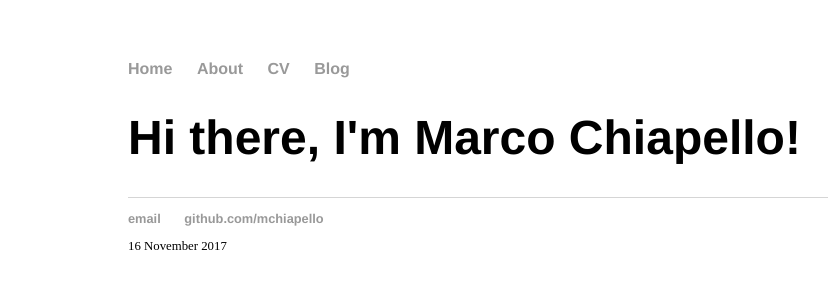
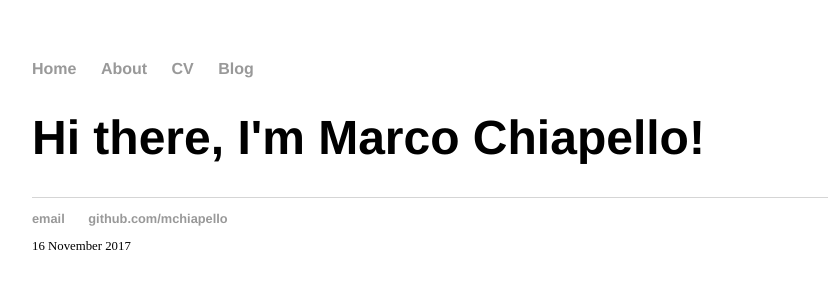
Before and after one commit to mchiapello/mchiapello.github.io, a Jekyll site: the page built from index.html, in a window 1280 px wide. Shown: the top 300 px of the page, without its empty margins (64-892 px from the left). Built offline with Jekyll 4.4.1, drawn with Linux system fonts in a browser that asks for light colours.

Commit message:
Update css

```diff
--- a/css/main.css
+++ b/css/main.css
@@ -1,6 +1,6 @@
 body {
     margin: 60px auto;
-    width: 70%;
+    width: 85%;
 }
 nav ul, footer ul {
     font-family:'Helvetica', 'Arial', 'Sans-Serif';
```
